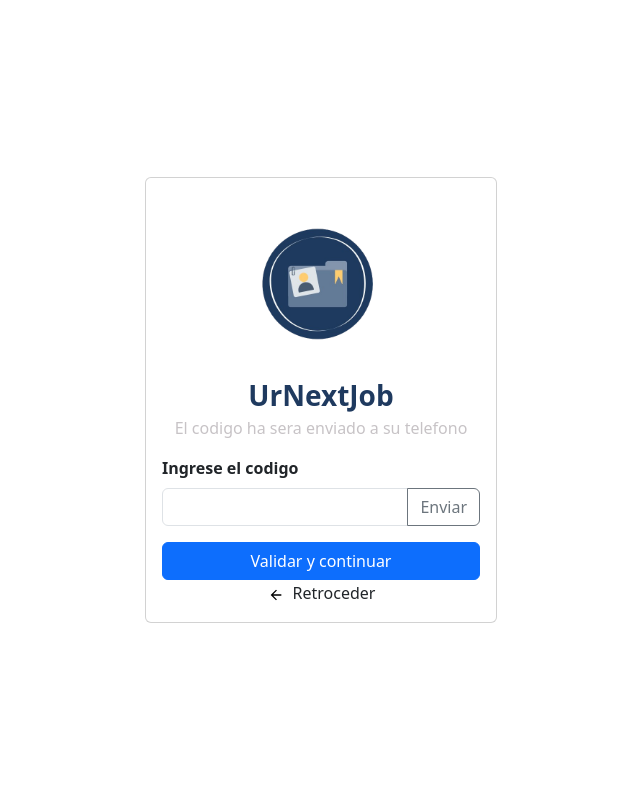
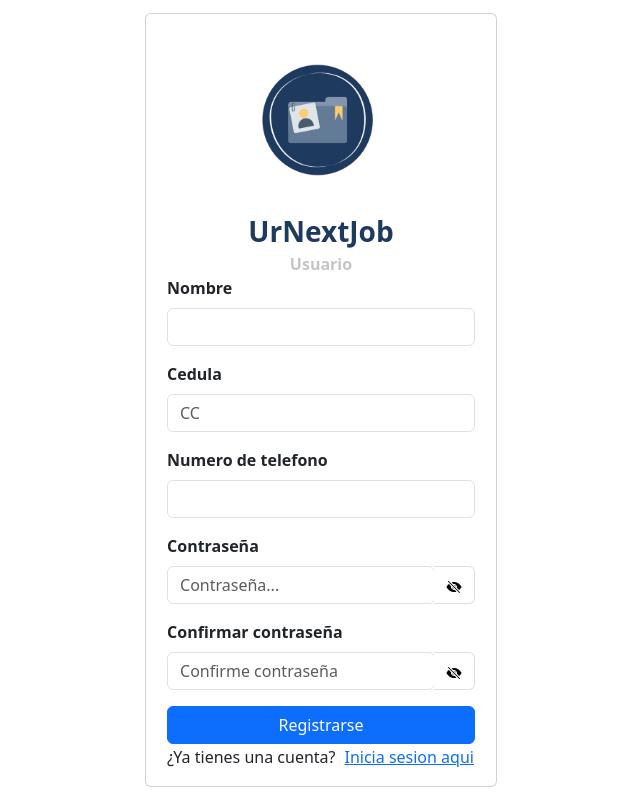
Before and after one commit to SyroNova/GraduationProject, a React (Vite) app in the folder front/web/: page /register/user in a window 1280 px wide. Shown: the whole page, without its empty margins (319-959 px from the left). Built offline with nearby package versions, Linux system fonts and the light colour scheme.

Commit message:
Update RegisterPage.tsx

```diff
--- a/front/web/src/pages/RegisterPage.tsx
+++ b/front/web/src/pages/RegisterPage.tsx
@@ -3,7 +3,7 @@ import RegisterForm from "../components/RegisterUser/RegisterForm";
 import VerifyRegisterSMS from "../components/RegisterUser/VerifyRegisterSMS";
 
 export default function RegisterPage(){
-    const [step, setStep] = useState("verify");
+    const [step, setStep] = useState("register");
 
     return (
         <div className="d-flex justify-content-center align-items-center vh-100">
```
